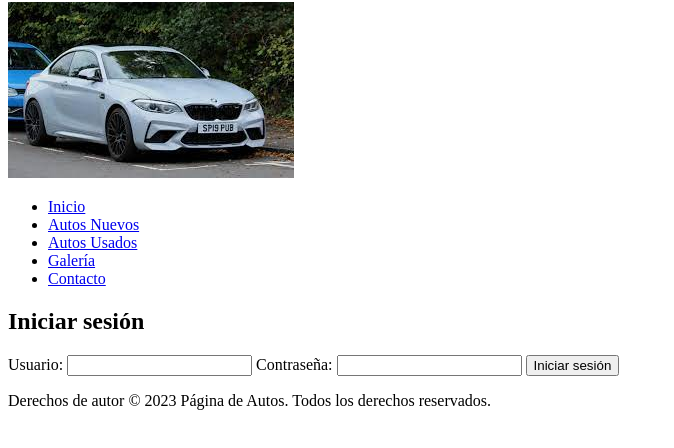
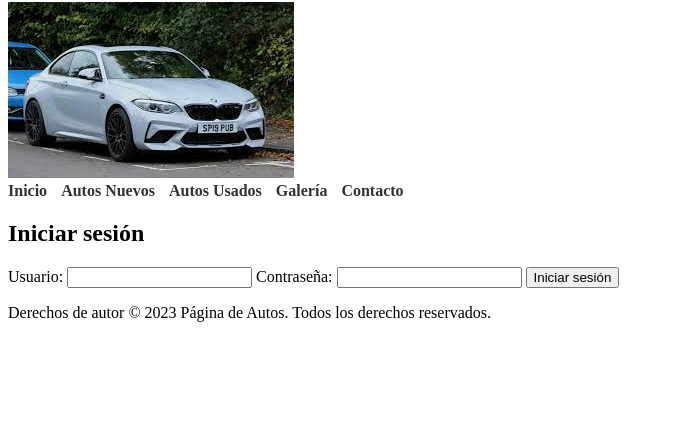
Before and after one commit to BautistaSerqueiraFucile/TPE_TIO, a plain HTML site: page index.html in a window 1280 px wide. Shown: the part 78-526 px from the top of the page, without its empty margins (0-674 px from the left). Drawn offline with Linux system fonts and the light colour scheme.

Commit message:
linkeo css y agrego estilo al nav

```diff
--- a/estilo/estilo.css
+++ b/estilo/estilo.css
@@ -0,0 +1,20 @@
+nav ul {
+    list-style-type: none;
+    margin: 0;
+    padding: 0;
+  }
+
+  nav li {
+    display: inline;
+    margin-right: 10px;
+  }
+
+  nav a {
+    text-decoration: none;
+    color: #333;
+    font-weight: bold;
+  }
+
+  nav a:hover {
+    color: #ff0000;
+  }
--- a/index.html
+++ b/index.html
@@ -4,7 +4,7 @@
   <meta charset="UTF-8">
   <meta name="viewport" content="width=device-width, initial-scale=1.0">
   <title>Página de Autos</title>
-
+  <link rel='stylesheet' type='text/css' media='screen' href='estilo/estilo.css'>
 </head>
 <body>
   <!-- Cabecera -->
```
